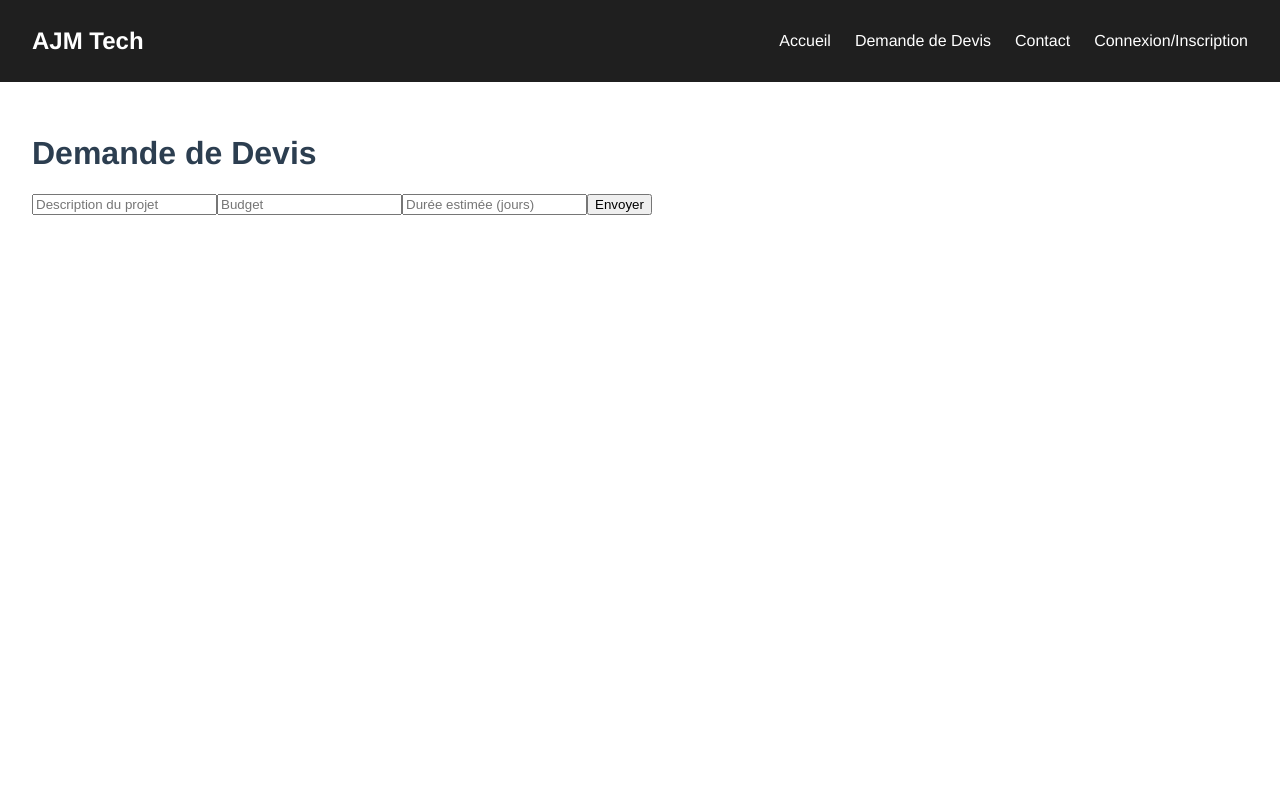
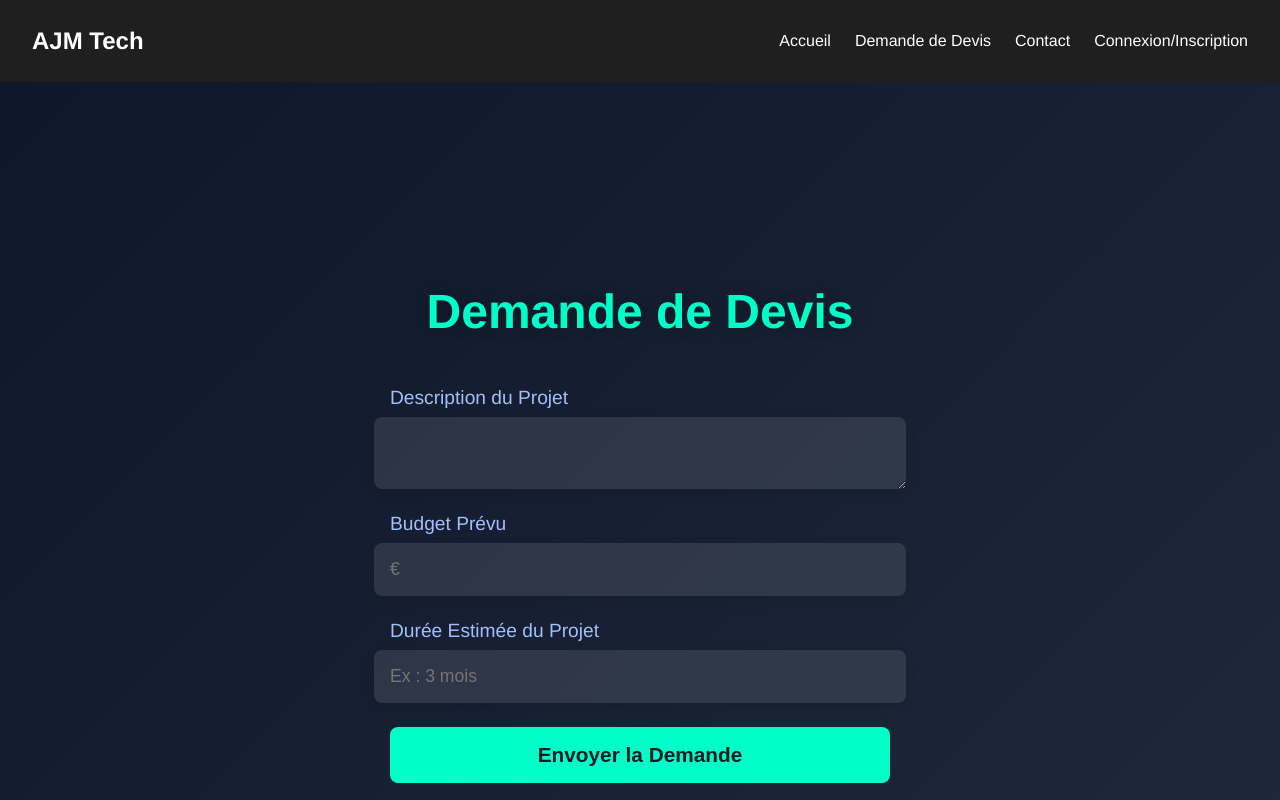
Before and after one commit to ShHaWkK/AJM, a Vue app in the folder ajm-frontend/: page /quote in a window 1280 px wide. Built offline with nearby package versions, Linux system fonts and the light colour scheme.

Commit message:
Update Quote

```diff
--- a/ajm-frontend/src/views/QuoteFormPage.vue
+++ b/ajm-frontend/src/views/QuoteFormPage.vue
@@ -1,13 +1,19 @@
 <template>
-  <div class="quote-form">
-    <h1>Demande de Devis</h1>
-    <form @submit.prevent="submitQuote">
-      <input v-model="projectDescription" placeholder="Description du projet" required />
-      <input v-model="budget" placeholder="Budget" type="number" required />
-      <input v-model="duration" placeholder="Durée estimée (jours)" type="number" required />
-      <button type="submit">Envoyer</button>
+  <section class="quote-form">
+    <h2 class="section-title">Demande de Devis</h2>
+    <form @submit.prevent="handleSubmit">
+      <label for="description">Description du Projet</label>
+      <textarea id="description" v-model="form.description" required></textarea>
+
+      <label for="budget">Budget Prévu</label>
+      <input type="number" id="budget" v-model="form.budget" required placeholder="€" />
+
+      <label for="duration">Durée Estimée du Projet</label>
+      <input type="text" id="duration" v-model="form.duration" required placeholder="Ex : 3 mois" />
+
+      <button type="submit" class="submit-button">Envoyer la Demande</button>
     </form>
-  </div>
+  </section>
 </template>
 
 <script>
@@ -15,14 +21,16 @@ export default {
   name: 'QuoteFormPage',
   data() {
     return {
-      projectDescription: '',
-      budget: '',
-      duration: ''
+      form: {
+        description: '',
+        budget: '',
+        duration: ''
+      }
     };
   },
   methods: {
-    submitQuote() {
-      // Fonction de soumission de devis
+    handleSubmit() {
+      alert('Votre demande a été envoyée. Vous recevrez une confirmation par email.');
     }
   }
 };
@@ -30,6 +38,72 @@ export default {
 
 <style scoped>
 .quote-form {
+  display: flex;
+  flex-direction: column;
+  justify-content: center;
+  align-items: center;
+  min-height: 100vh;
   padding: 2rem;
+  background: linear-gradient(135deg, #0f172a, #1e293b);
+  color: #e2e8f0;
+}
+
+.section-title {
+  font-size: 3rem;
+  text-align: center;
+  margin-bottom: 3rem;
+  color: #00ffc8;
+  text-shadow: 0 0 15px rgba(0, 0, 0, 0.3);
+}
+
+form {
+  display: flex;
+  flex-direction: column;
+  align-items: center;
+  width: 100%;
+  max-width: 500px;
+}
+
+label {
+  align-self: flex-start;
+  font-size: 1.2rem;
+  margin-bottom: 0.5rem;
+  color: #a3bffa;
+}
+
+textarea, input {
+  width: 100%;
+  padding: 1rem;
+  margin-bottom: 1.5rem;
+  border: none;
+  border-radius: 8px;
+  background: rgba(255, 255, 255, 0.1);
+  color: #e2e8f0;
+  font-size: 1.1rem;
+  box-shadow: 0 4px 12px rgba(0, 0, 0, 0.1);
+  transition: box-shadow 0.3s ease;
+}
+
+textarea:focus, input:focus {
+  box-shadow: 0 4px 20px rgba(0, 255, 200, 0.4);
+  outline: none;
+}
+
+.submit-button {
+  width: 100%;
+  padding: 1rem;
+  background-color: #00ffc8;
+  border: none;
+  border-radius: 8px;
+  font-size: 1.3rem;
+  color: #111b24;
+  font-weight: bold;
+  cursor: pointer;
+  transition: background 0.3s ease, transform 0.3s ease;
+}
+
+.submit-button:hover {
+  background-color: #32ff7e;
+  transform: scale(1.05);
 }
 </style>
```
